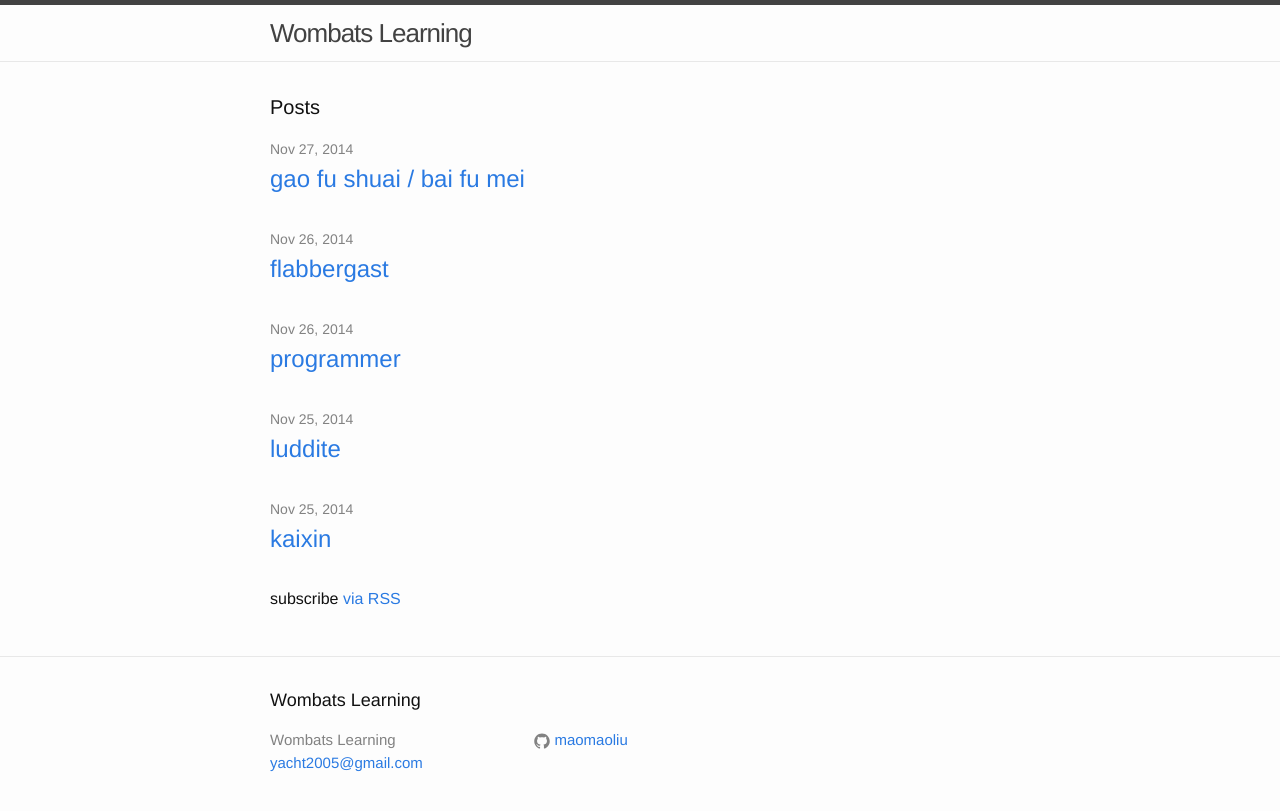
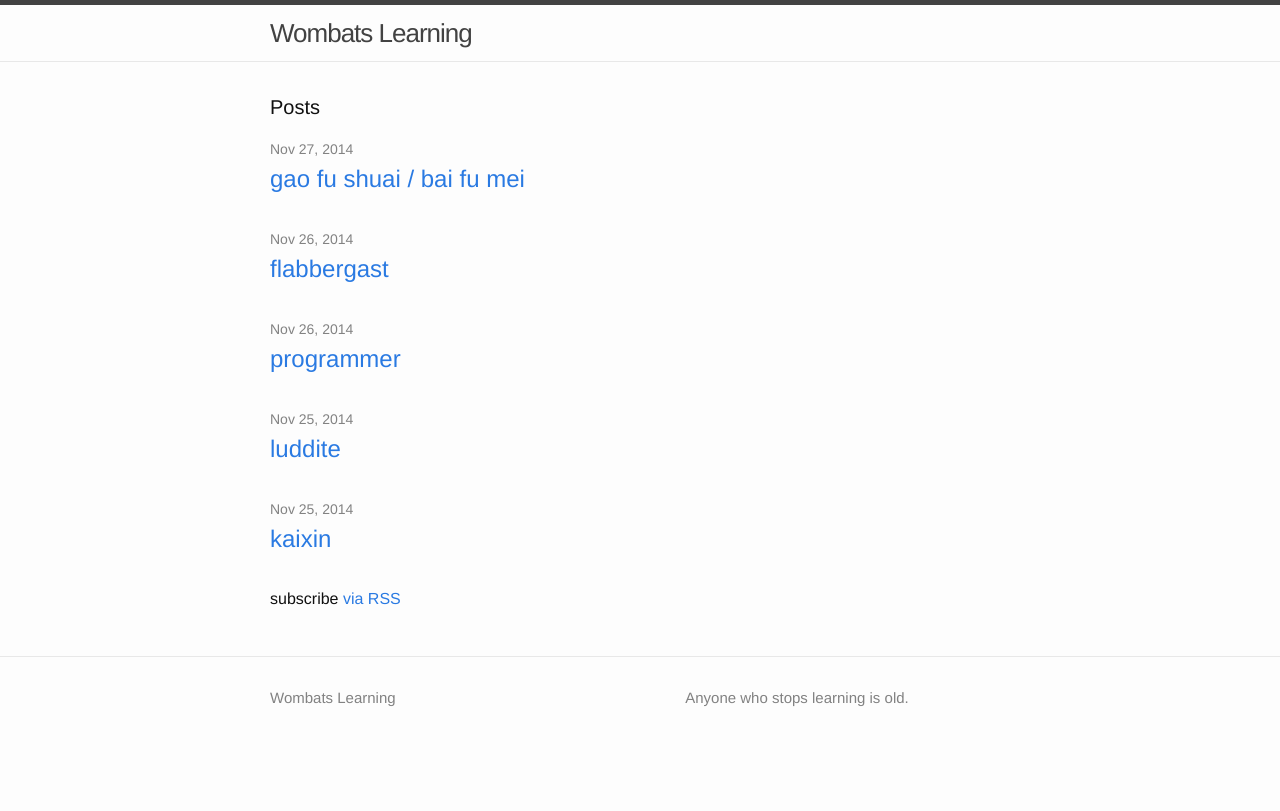
Before and after one commit to shangfei2014/wombats-learning, a Jekyll site: the page built from index.html, in a window 1280 px wide. Shown: the top 811 px of the page. Built offline with Jekyll 4.4.1, drawn with Linux system fonts in a browser that asks for light colours.

Commit message:
remove something not useful.
Lu

```diff
--- a/_config.yml
+++ b/_config.yml
@@ -1,10 +1,8 @@
 # Site settings
 title: Wombats Learning
-email: yacht2005@gmail.com
-description: > # this means to ignore newlines until "baseurl:"
-baseurl: "/wombats-learning" # the subpath of your site, e.g. /blog/
-url: "http://maomaoliu.github.io/wombats-learning/" # the base hostname & protocol for your site
-github_username:  maomaoliu
+description: Anyone who stops learning is old.
+baseurl: "/wombats-learning"
+url: "http://maomaoliu.github.io/wombats-learning/"
 
 # Build settings
 markdown: kramdown
--- a/_includes/footer.html
+++ b/_includes/footer.html
@@ -1,8 +1,6 @@
 <footer class="site-footer">
 
   <div class="wrapper">
-
-    <h2 class="footer-heading">{{ site.title }}</h2>
 
     <div class="footer-col-wrapper">
       <div class="footer-col  footer-col-1">
```
